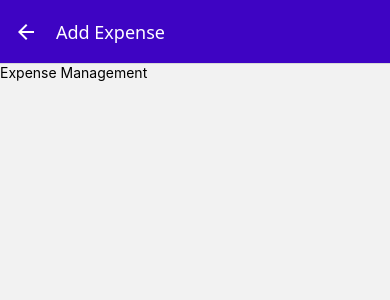
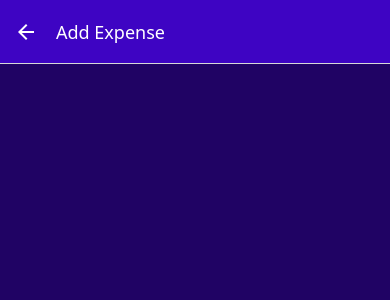
Before and after one commit to asnganje/expense-tracker-1, a React Native app: screen /ManageExpense in a window 390 px wide. Shown: the top 300 px of the page. Built offline with nearby package versions, Linux system fonts and the light colour scheme.

Commit message:
add icon button for deleting with a dummy delete function

```diff
--- a/screens/ManageExpense.js
+++ b/screens/ManageExpense.js
@@ -1,5 +1,7 @@
 import { useLayoutEffect } from "react";
-import { Text, View } from "react-native";
+import { StyleSheet, View } from "react-native";
+import IconButton from "../components/UI/IconButton";
+import { GlobalStyles } from "../constants/styles";
 
 function ManageExpense({ route, navigation }) {
   const editedExpenseId = route.params?.expenseId
@@ -11,12 +13,33 @@
     })
   }, [navigation, isEditing])
 
+  function deleteExpenseHandler() {}
+
   return(
-    <View>
-      <Text>Expense Management</Text>
+    <View style={styles.container}>
+      {isEditing &&
+      <View style={styles.deleteContainer}>
+        <IconButton icon="trash" size={32} color={GlobalStyles.colors.error500} onPress={deleteExpenseHandler} />
+      </View>
+      }
     </View>
   )
 
 }
 
 export default ManageExpense;
+
+const styles = StyleSheet.create({
+  container:{
+    flex:1,
+    padding:24,
+    backgroundColor:GlobalStyles.colors.primary800
+  },
+  deleteContainer:{
+    marginTop:16,
+    paddingTop:8,
+    borderTopWidth:2,
+    borderTopColor:GlobalStyles.colors.primary200,
+    alignItems:"center"
+  }
+})
```
